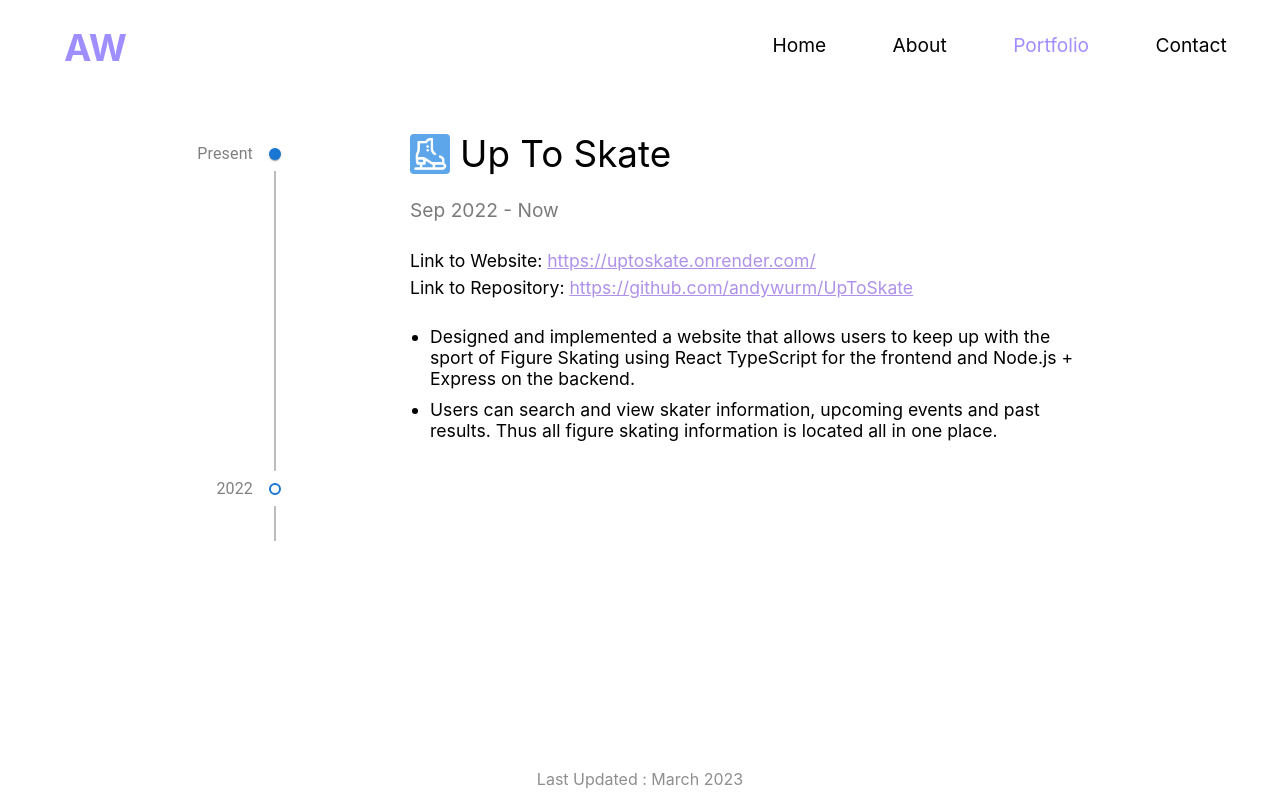
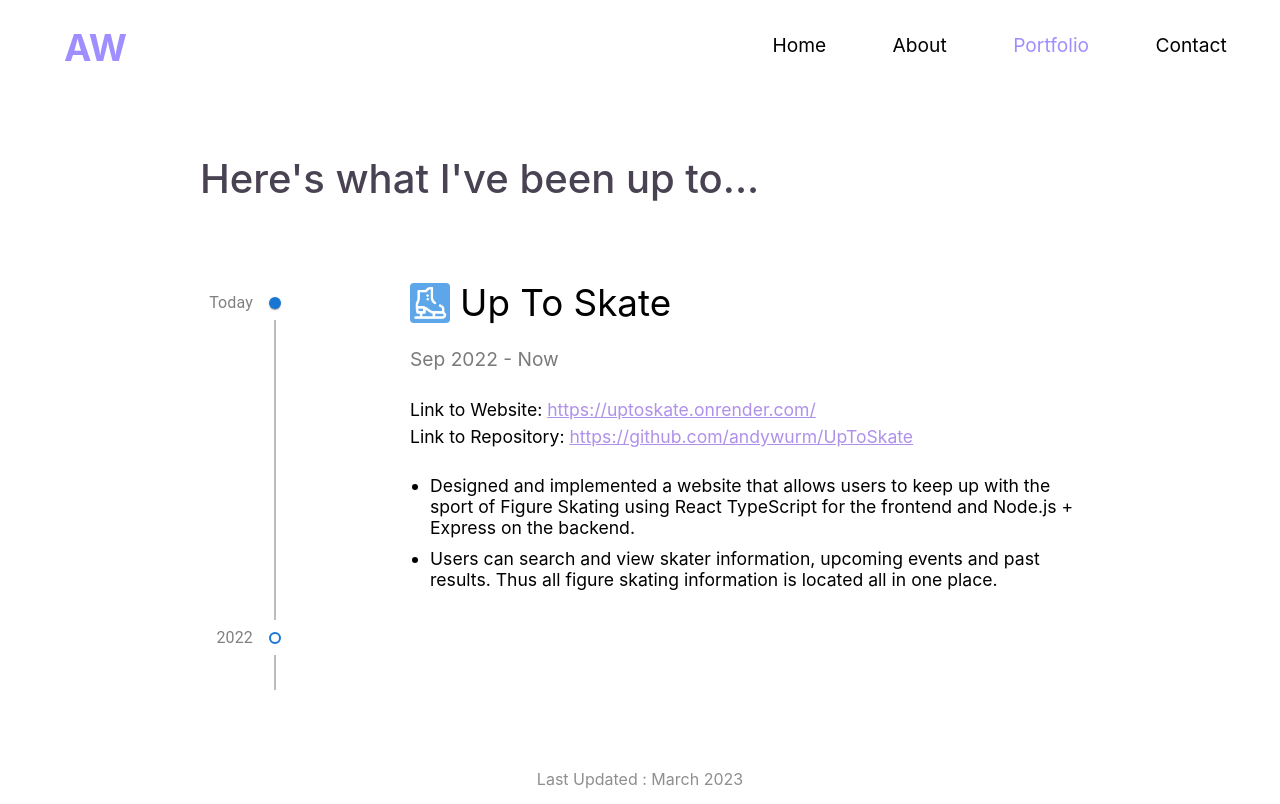
Before and after one commit to andywurm/Portfolio, a React (Create React App) app in the folder awurmportfolio/: page /Portfolio in a window 1280 px wide. Built offline with nearby package versions, Linux system fonts and the light colour scheme.

Commit message:
Added Coming Soon

```diff
--- a/awurmportfolio/src/Pages/About.tsx
+++ b/awurmportfolio/src/Pages/About.tsx
@@ -9,7 +9,9 @@ const About = () => {
             exit={{ opacity: 0 }}
 
         >
-            <div>Coming Soon</div>
+            <div style={{ height: "80vh", margin: "0 auto"}}>
+                <div style={{height: "60%", position: "relative", top: "40%", color:"gray", fontSize: "1.2em"}}>Coming Soon</div>
+            </div>
         </motion.div>
     )
 }
--- a/awurmportfolio/src/Pages/Portfolio.tsx
+++ b/awurmportfolio/src/Pages/Portfolio.tsx
@@ -18,7 +18,7 @@ const Portfolio = () => {
         >
             <div style={{height:"80vh", width: "75%", margin: "0 auto", marginTop: '20px' }}>
 
-                {/* <div className="pageTitle">Projects</div> */}
+                <div className="pageTitle">Here's what I've been up to...</div>
 
                 <div className="portfolioContainer">
 
@@ -30,7 +30,7 @@ const Portfolio = () => {
                                     <TimelineDot color="primary" />
                                     <TimelineConnector style={{ height: '300px' }} />
                                 </TimelineSeparator>
-                                <TimelineContent style={{color: "gray"}}>Present</TimelineContent>
+                                <TimelineContent style={{color: "gray" }}>Today</TimelineContent>
                             </TimelineItem>
                             <TimelineItem>
                                 <TimelineSeparator>
--- a/awurmportfolio/src/Styles/PortfolioStyles.css
+++ b/awurmportfolio/src/Styles/PortfolioStyles.css
@@ -2,7 +2,7 @@
     /* border: solid red 1px; */
     display: flex;
     flex-direction: row;
-    height: 100%;
+    height: 70%;
     /* width: 75%; */
     margin: 0 auto;
 }
@@ -10,8 +10,10 @@
 .pageTitle{
     text-align: left;
     font-size: 2.5em;
-    font-weight: 600;
+    font-weight: 500;
     color: #494253;
+    padding: 40px;
+    margin-bottom: 20px;
 }
 
 .timeline{
```
